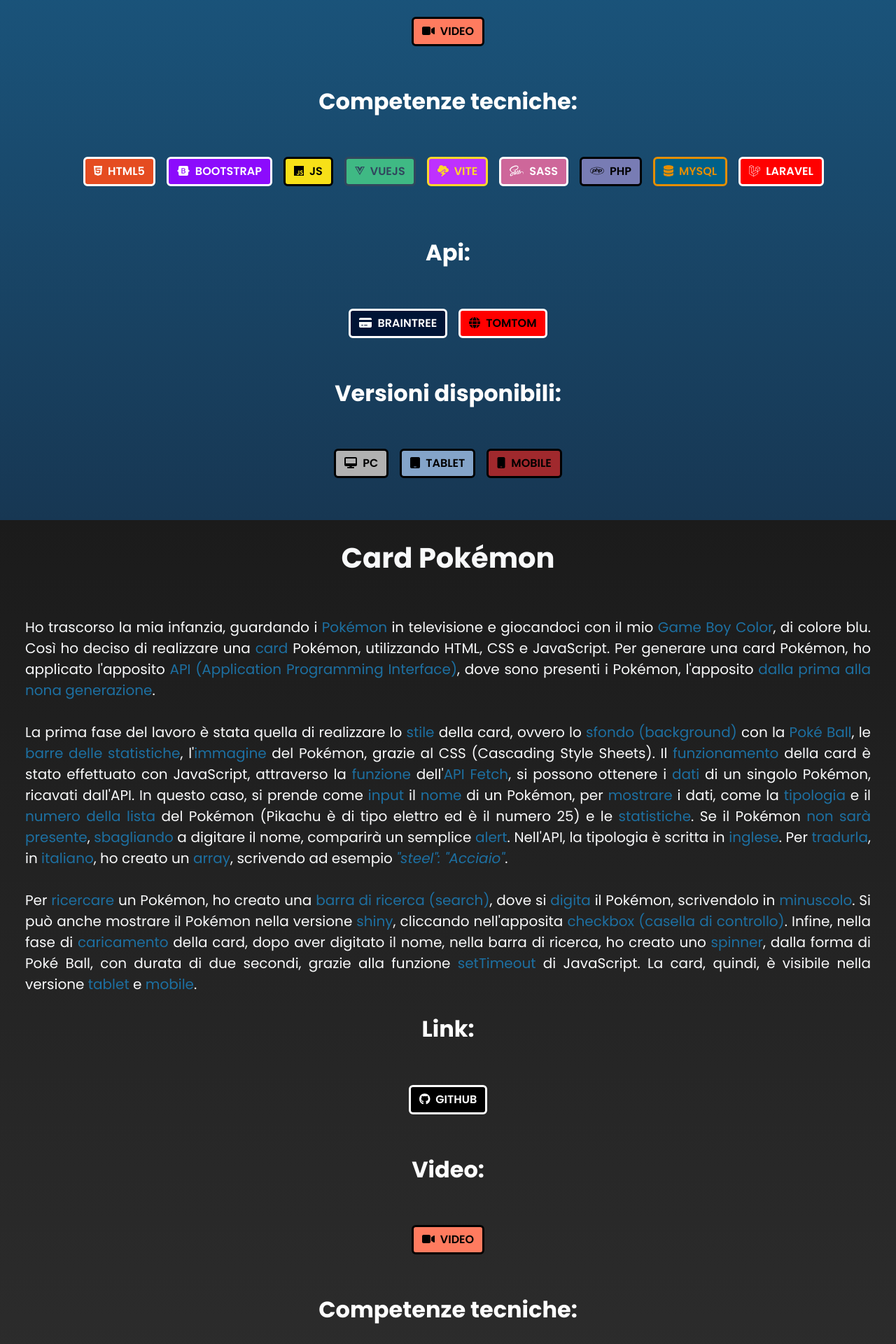
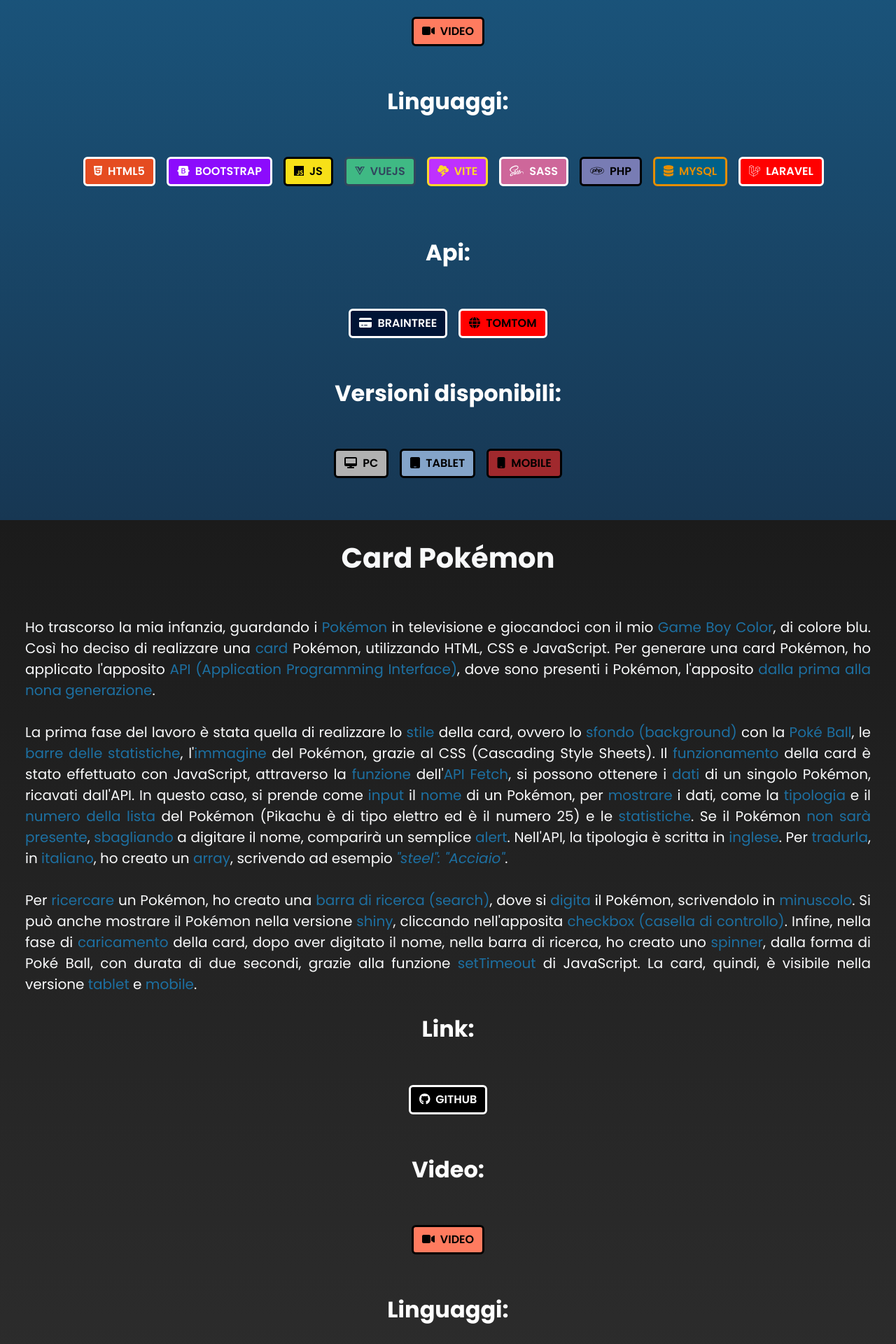
Before and after one commit to PierluigiPapa/PierFolio, a Vue app: page /portfolio in a window 1280 px wide. Shown: the part 1040-2960 px from the top of the page at 70% size. Built offline with nearby package versions, Linux system fonts and the light colour scheme.

Commit message:
fix: adjusted h1 and h2

```diff
--- a/src/components/main/AppFramework.vue
+++ b/src/components/main/AppFramework.vue
@@ -65,7 +65,7 @@
 </script>
 
 <template>
-  <h1 class="text-center text-light fw-bold">Linguaggi e framework</h1>
+  <h1 class="text-center text-light fw-bold">Competenze tecniche</h1>
 
   <div class="row justify-content-center">
     <div class="col mt-4 my-5">
--- a/src/pages/Portfolio.vue
+++ b/src/pages/Portfolio.vue
@@ -60,7 +60,7 @@
         </a>
       </div>
 
-      <h2 class="text-white fw-bold titolo">Competenze tecniche:</h2>
+      <h2 class="text-white fw-bold titolo">Linguaggi:</h2>
 
       <div class="d-flex justify-content-center">
         <div class="titolo">
@@ -185,7 +185,7 @@
         </a>
       </div>
 
-      <h2 class="text-white fw-bold titolo ms-3 me-3">Competenze tecniche:</h2>
+      <h2 class="text-white fw-bold titolo ms-3 me-3">Linguaggi:</h2>
 
       <div class="d-flex justify-content-center titolo">
         <div class="titolo">
@@ -274,14 +274,14 @@
       <h2 class="text-white fw-bold titolo ms-3 me-3">Video:</h2>
 
       <div class="d-flex justify-content-center col-12 titolo">
-        <a href="https://files.fm/u/r33dgn3z3e#/view/g3dva7cj5s">
+        <a href="https://youtu.be/SDeq3mG8X7Y">
           <button type="button" class="btn btn-video titolo me-3 ms-3">
             <font-awesome-icon icon="fa-solid fa-video" class="me-2"/>VIDEO
           </button>
         </a>
       </div>
 
-      <h2 class="text-white fw-bold titolo">Competenze tecniche:</h2>
+      <h2 class="text-white fw-bold titolo">Linguaggi:</h2>
 
       <div class="d-flex justify-content-center">
         <div class="titolo">
@@ -374,7 +374,7 @@
         </a>
       </div>
 
-      <h2 class="text-white fw-bold titolo">Competenze tecniche:</h2>
+      <h2 class="text-white fw-bold titolo">Linguaggi:</h2>
 
       <div class="d-flex justify-content-center">
         <div class="titolo">
```
